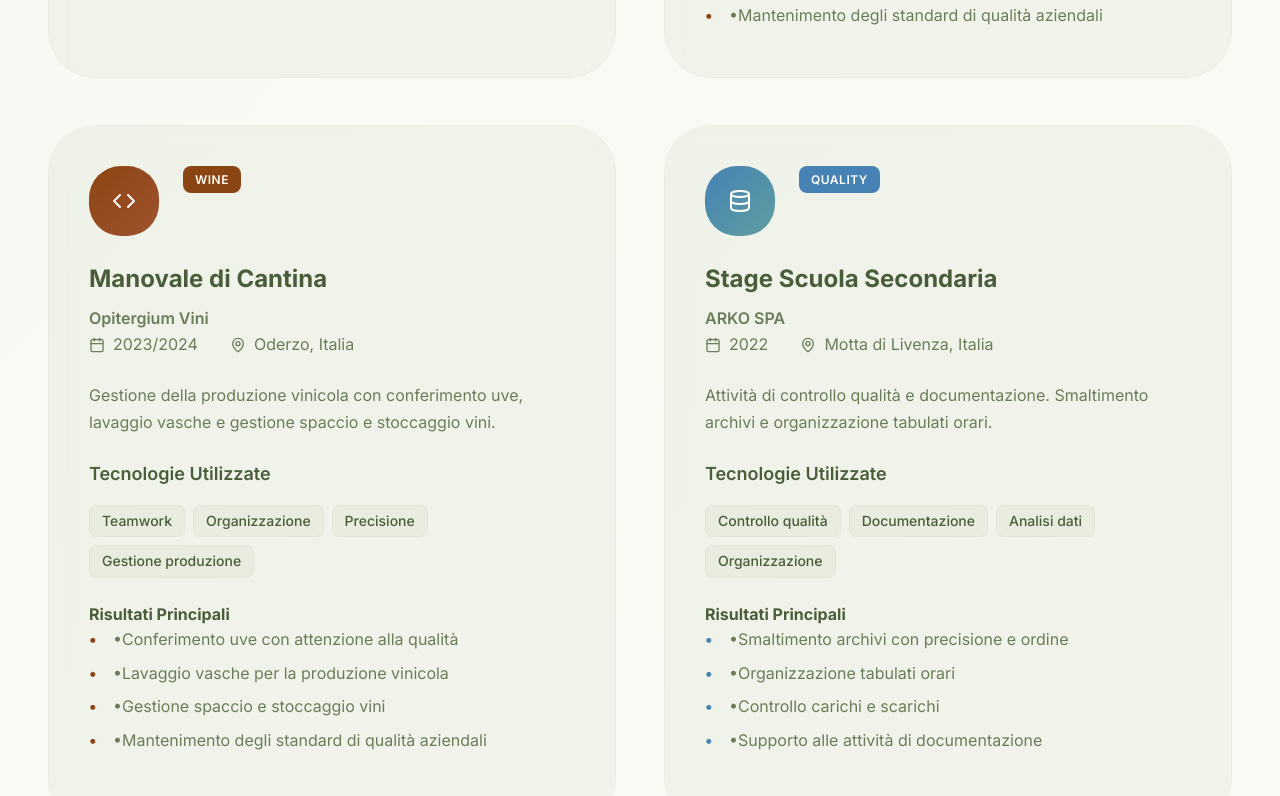
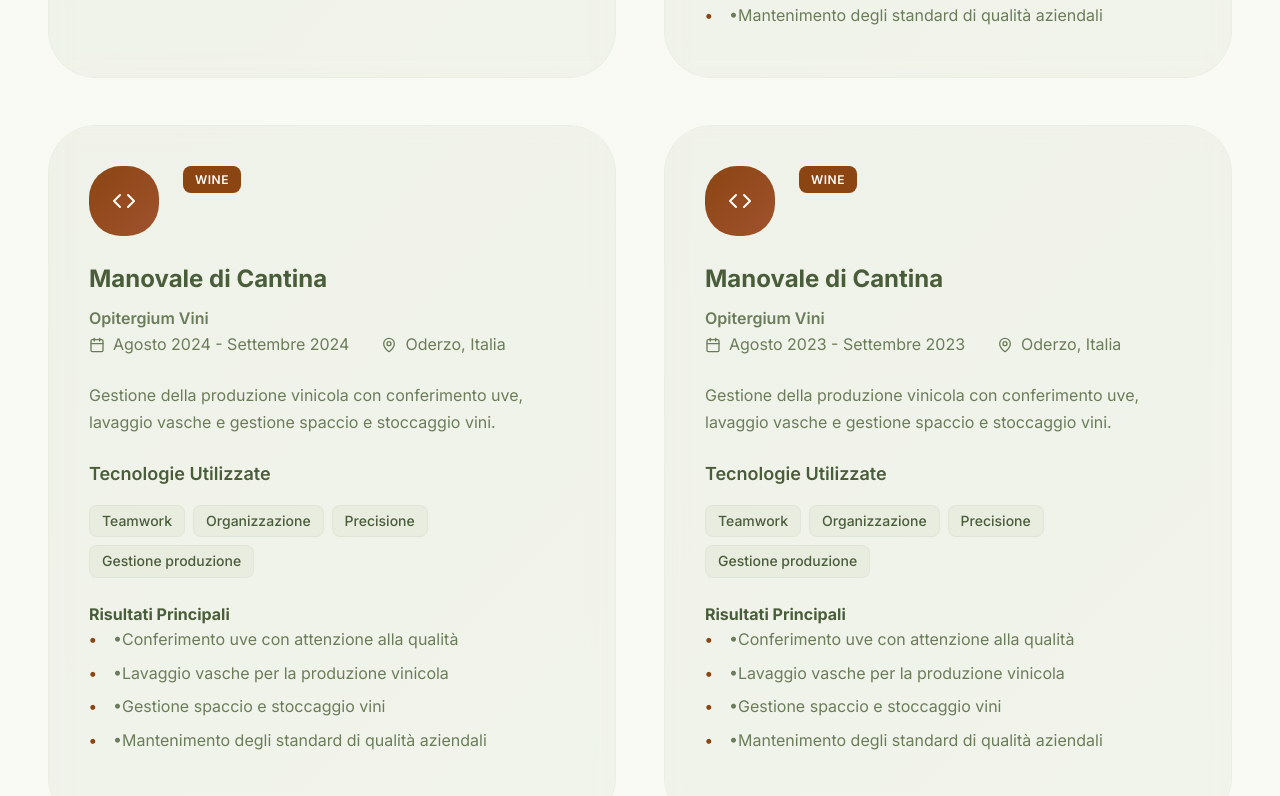
Before and after one commit to zozzy04/portfolio-riccardo, a React (Vite) app: page / in a window 1280 px wide. Shown: the part 6161-6957 px from the top of the page. Built offline with nearby package versions, Linux system fonts and the light colour scheme.

Commit message:
Corrette date esperienze: Espiù maggio-settembre 2025, cantina sdoppiata in 2023 e 2024

```diff
--- a/src/components/Experience.jsx
+++ b/src/components/Experience.jsx
@@ -31,7 +31,7 @@ const Experience = () => {
       company: 'Espiù S.R.L.',
       companyLink: 'https://espiu.it',
       location: 'Treviso, Italia',
-      period: '2024 - Presente',
+      period: 'Maggio 2025 - Settembre 2025',
       description: 'Lavoro nell\'Innovation Hub di Espiù, dove mi occupo di sviluppo di soluzioni AI e analisi dati per ottimizzare i processi aziendali.',
       technologies: ['Python', 'Power BI', 'Qlik', 'Knime', 'SQL', 'React', 'Orange'],
       achievements: [
@@ -88,7 +88,26 @@ const Experience = () => {
       company: 'Opitergium Vini',
       companyLink: 'https://www.cantinaoderzo.it',
       location: 'Oderzo, Italia',
-      period: '2023/2024',
+      period: 'Agosto 2024 - Settembre 2024',
+      description: 'Gestione della produzione vinicola con conferimento uve, lavaggio vasche e gestione spaccio e stoccaggio vini.',
+      technologies: ['Teamwork', 'Organizzazione', 'Precisione', 'Gestione produzione'],
+      achievements: [
+        'Conferimento uve con attenzione alla qualità',
+        'Lavaggio vasche per la produzione vinicola',
+        'Gestione spaccio e stoccaggio vini',
+        'Mantenimento degli standard di qualità aziendali'
+      ],
+      color: '#8B4513',
+      gradient: 'linear-gradient(135deg, #8B4513 0%, #A0522D 100%)',
+      category: 'Wine'
+    },
+    {
+      icon: <Code size={24} />,
+      title: 'Manovale di Cantina',
+      company: 'Opitergium Vini',
+      companyLink: 'https://www.cantinaoderzo.it',
+      location: 'Oderzo, Italia',
+      period: 'Agosto 2023 - Settembre 2023',
       description: 'Gestione della produzione vinicola con conferimento uve, lavaggio vasche e gestione spaccio e stoccaggio vini.',
       technologies: ['Teamwork', 'Organizzazione', 'Precisione', 'Gestione produzione'],
       achievements: [
@@ -257,7 +276,7 @@ const Experience = () => {
         <div className="experience-summary">
           <div className="summary-stats">
             {[
-              { number: '6+', label: 'Esperienze Lavorative' },
+              { number: '7+', label: 'Esperienze Lavorative' },
               { number: '4+', label: 'Anni di Esperienza' },
               { number: '5+', label: 'Settori Esplorati' },
               { number: '20+', label: 'Competenze Sviluppate' }
```
